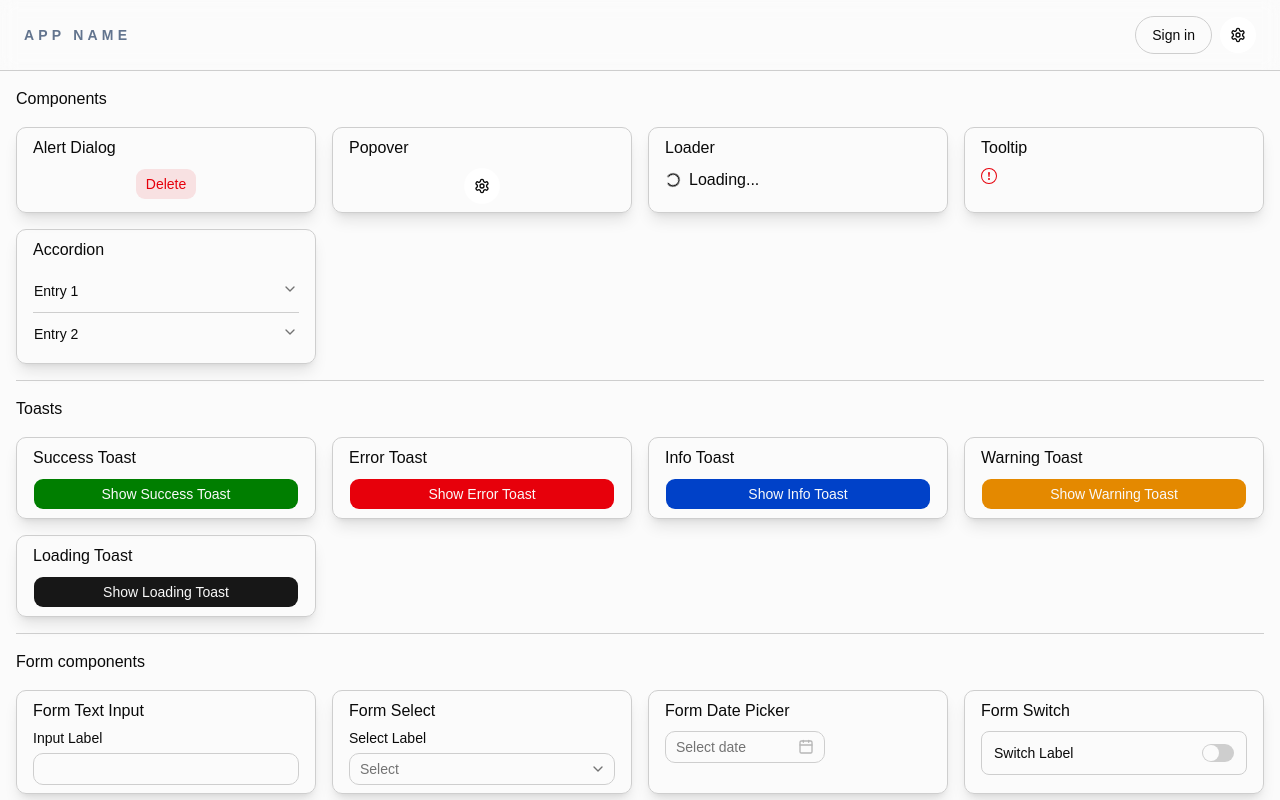
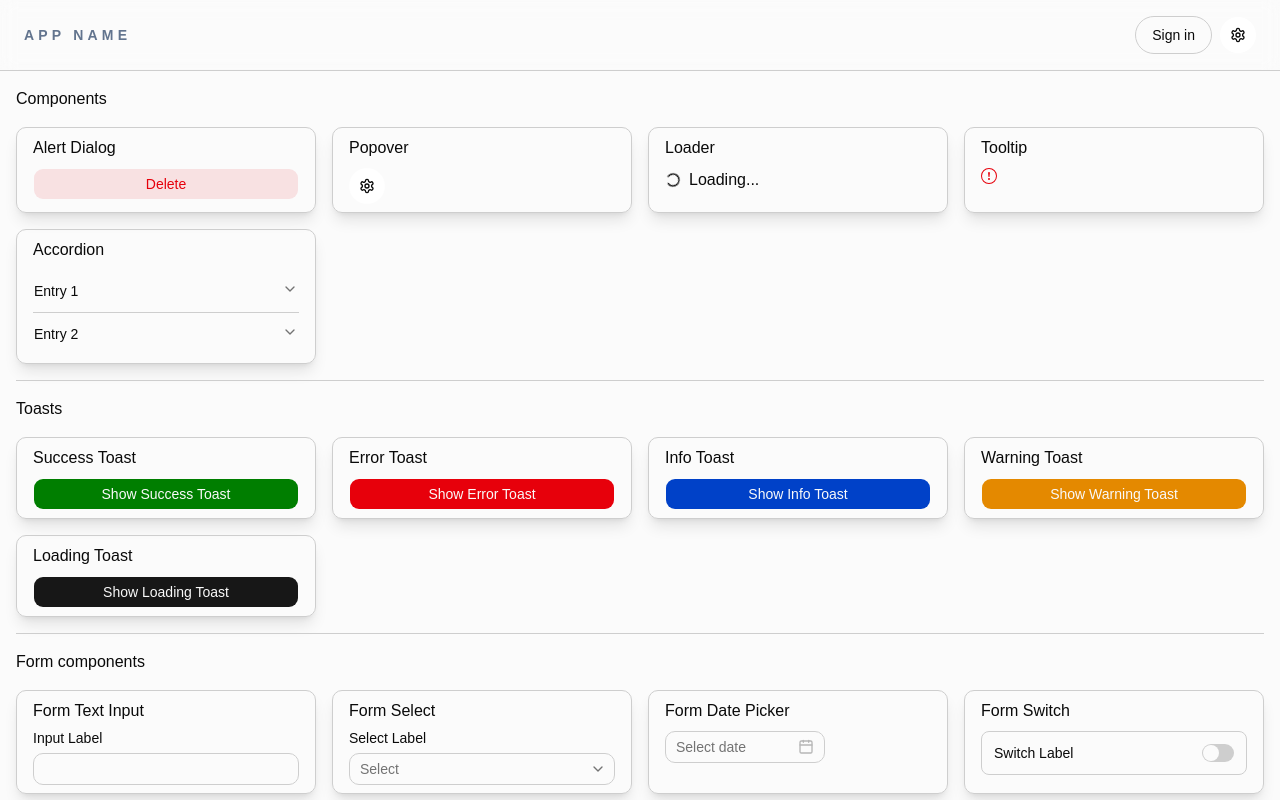
Before and after one commit to Nayakv46/next-boilerplate, a Next.js app: page /components in a window 1280 px wide. Shown: the top 800 px of the page. Built offline with nearby package versions, Linux system fonts and the light colour scheme.

Commit message:
Components fix

```diff
--- a/components/ui/form/FormSlider.tsx
+++ b/components/ui/form/FormSlider.tsx
@@ -93,8 +93,9 @@ function FormSlider<
                   disabled={disabled}
                   value={[currentValue]}
                   onValueChange={(values) => {
-                    field.onChange(values[0]);
-                    onChange?.(values[0]);
+                    const value = Array.isArray(values) ? values[0] : values;
+                    field.onChange(value);
+                    onChange?.(value);
                   }}
                   onBlur={field.onBlur}
                   className={className}
--- a/components/ui/shadcn/AlertDialogWrapper.tsx
+++ b/components/ui/shadcn/AlertDialogWrapper.tsx
@@ -20,7 +20,7 @@ type AlertDialogWrapperProps = {
   onClick?: React.MouseEventHandler<HTMLButtonElement>;
   onCancel?: React.MouseEventHandler<HTMLButtonElement>;
   // custom trigger element (if provided, it will be used as the trigger)
-  trigger?: React.ReactNode;
+  trigger?: React.ReactElement;
   // convenience props for a built-in trigger button
   triggerButtonProps?: React.ComponentProps<typeof Button> & {
     text?: React.ReactNode;
@@ -54,15 +54,18 @@ const AlertDialogWrapper = ({
   size = "default",
 }: AlertDialogWrapperProps) => {
   const renderTrigger = () => {
-    if (trigger) return <AlertDialogTrigger>{trigger}</AlertDialogTrigger>;
+    if (trigger)
+      return <AlertDialogTrigger render={trigger}></AlertDialogTrigger>;
 
     if (triggerButtonProps)
       return (
-        <AlertDialogTrigger>
-          <Button type="button" {...triggerButtonProps}>
-            {triggerButtonProps.text ?? triggerButtonProps.children}
-          </Button>
-        </AlertDialogTrigger>
+        <AlertDialogTrigger
+          render={
+            <Button type="button" {...triggerButtonProps}>
+              {triggerButtonProps.text ?? triggerButtonProps.children}
+            </Button>
+          }
+        ></AlertDialogTrigger>
       );
 
     return null;
--- a/components/ui/shadcn/PopoverWrapper.tsx
+++ b/components/ui/shadcn/PopoverWrapper.tsx
@@ -14,7 +14,7 @@ const PopoverWrapper = ({
   className,
   align = "end",
 }: {
-  trigger: React.ReactNode | string;
+  trigger: React.ReactElement | string;
   title?: React.ReactNode | string;
   description: React.ReactNode | string;
   className?: string;
@@ -22,7 +22,11 @@ const PopoverWrapper = ({
 }) => {
   return (
     <Popover>
-      <PopoverTrigger>{trigger}</PopoverTrigger>
+      {typeof trigger !== "string" ? (
+        <PopoverTrigger render={trigger} nativeButton />
+      ) : (
+        <PopoverTrigger>{trigger}</PopoverTrigger>
+      )}
       <PopoverContent align={align} className={className ?? ""}>
         <PopoverHeader>
           {title ? <PopoverTitle>{title}</PopoverTitle> : null}
```
